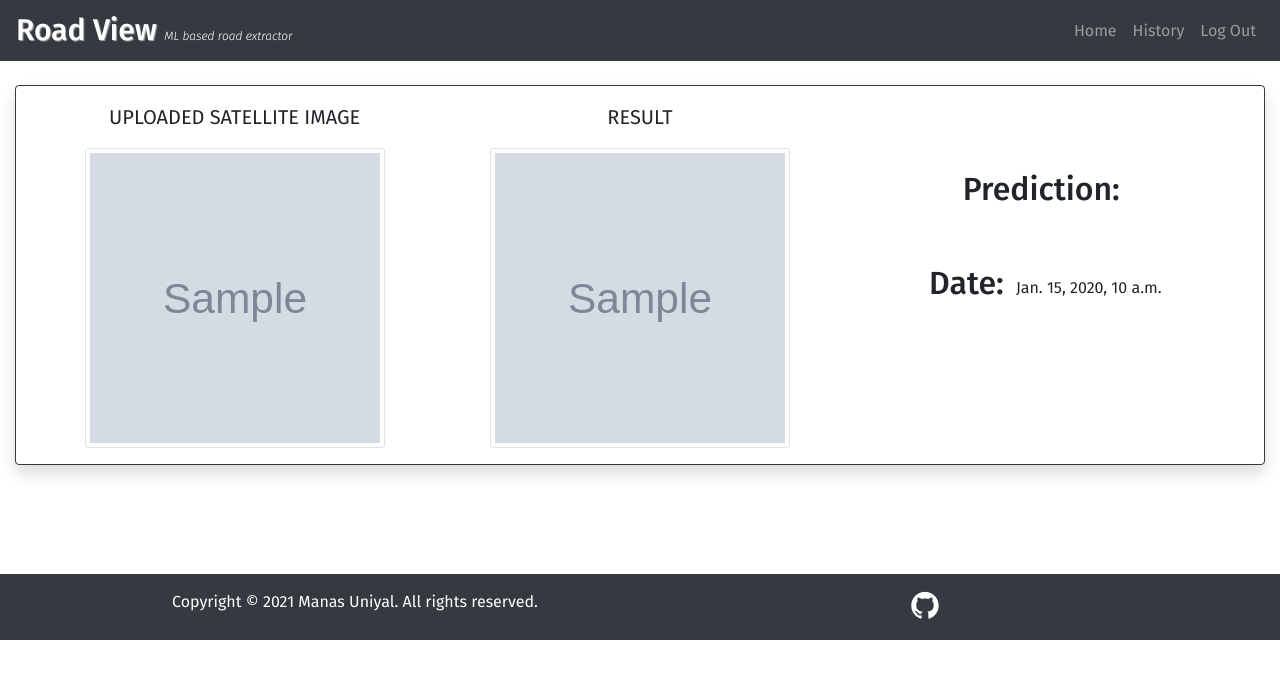
After one commit to ManasUniyal/RoadView, a Django app: page /main/history/ in a window 1280 px wide. The commit adds this page. Shown: the top 679 px of the page. Run offline with Django 3.2, Linux system fonts and the light colour scheme; a user stored in the database is signed in; tables that the repository leaves empty hold one stand-in row (values such as "Sample post"); grey boxes marked "Sample" are stand-in pictures; some libraries are stand-ins or nearby versions.

Commit message:
Added history

```diff
--- /dev/null
+++ b/main/templates/main/history.html
@@ -0,0 +1,51 @@
+{% extends 'main/base.html' %}
+
+{% load static %}
+
+{% block content %}
+
+    <div class=container">
+        {% if predictions %}
+            {% for prediction in predictions %}
+                <div class="card shadow p-3 mt-4 bg-white rounded border-dark">
+                    <div class="row no-gutters">
+                        <div class="col-md-4">
+                            <div class="row align-items-center justify-content-center"><p style="font-size:20px;">
+                                UPLOADED SATELLITE IMAGE</p></div>
+                            <div class="row align-items-center justify-content-center"><img
+                                    class="card-img style-image img-responsive img-thumbnail"
+                                    src="{{ prediction.uploaded_image_url }} "></div>
+
+                        </div>
+                        <div class="col-md-4 ">
+                            <div class="row align-items-center justify-content-center"><p style="font-size:20px;">
+                                RESULT</p></div>
+                            <div class="row align-items-center justify-content-center"><img
+                                    class="card-img style-image img-responsive img-thumbnail"
+                                    src="{{ prediction.processed_image_url }}"></div>
+                        </div>
+                        <div class="col-md-4 align-items-center justify-content-center">
+                            <div class="card-body " style="white-space: pre-wrap;">
+                                <div class="row align-items-center justify-content-center">
+                                    <h2>Prediction: </h2>
+
+                                </div>
+                                <div class="row align-items-center justify-content-center">
+                                    <h2>Date: </h2> {{ prediction.date_created }}</div>
+                            </div>
+
+                        </div>
+                    </div>
+                </div>
+            {% endfor %}
+        {% else %}
+            <div class="col-md-12">
+                <h1 class="row  align-items-center justify-content-center" style="height: 80vh;">No history to
+                    display</h1>
+            </div>
+        {% endif %}
+    </div>
+
+
+
+{% endblock %}
--- a/main/templates/main/navbar.html
+++ b/main/templates/main/navbar.html
@@ -17,6 +17,13 @@
                     <a class="nav-link" href="{% url 'account:login' %}">Log In</a>
                 </li>
             {% endif %}
+            <li class="nav-item">
+                {% if user.is_authenticated %}
+                    <a class="nav-link" href="{% url 'main:history' %}">History</a>
+                {% else %}
+                    <a class="nav-link" data-toggle="modal" data-target="#my-modal" href="{% url 'main:history' %}">History</a>
+                {% endif %}
+            </li>
             {% if user.is_authenticated %}
                 <li class="nav-item">
                     <a class="nav-link" href="{% url 'account:logout' %}">Log Out</a>
--- a/main/urls.py
+++ b/main/urls.py
@@ -3,5 +3,6 @@ from .views import *
 
 urlpatterns = [
     path('', home, name='home'),
-    path('result/', result, name='result')
+    path('result/', result, name='result'),
+    path('history/', history, name='history')
 ]
--- a/main/views.py
+++ b/main/views.py
@@ -1,8 +1,6 @@
-import os
-
 from django.conf import settings
 from django.core.files.storage import FileSystemStorage
-from django.shortcuts import render, redirect
+from django.shortcuts import render
 
 # Create your views here.
 from cnn_model import compute_result
@@ -14,7 +12,6 @@ def home(request):
 
 
 def result(request):
-
     if request.method == 'POST':
 
         upload_directory = str(settings.MEDIA_ROOT) + "/" + str(request.user.id) + "/uploads/"
@@ -44,3 +41,13 @@ def result(request):
         }
 
         return render(request, 'main/result.html', context)
+
+
+def history(request):
+    if request.method == 'GET':
+        predictions = RoadExtraction.objects.filter(user=request.user)
+        print(predictions)
+        context = {
+            'predictions': predictions
+        }
+        return render(request, 'main/history.html', context)
```
Also changed, not shown: static/images/2/results/7890_sat.jpg (deleted), static/images/2/results/7890_sat_2wBTgIZ.jpg (deleted), static/images/2/results/7890_sat_bvB8oAj.jpg (deleted), static/images/2/uploads/7890_sat.jpg (deleted), static/images/2/uploads/7890_sat_2wBTgIZ.jpg (deleted), static/images/2/uploads/7890_sat_bvB8oAj.jpg (deleted).
